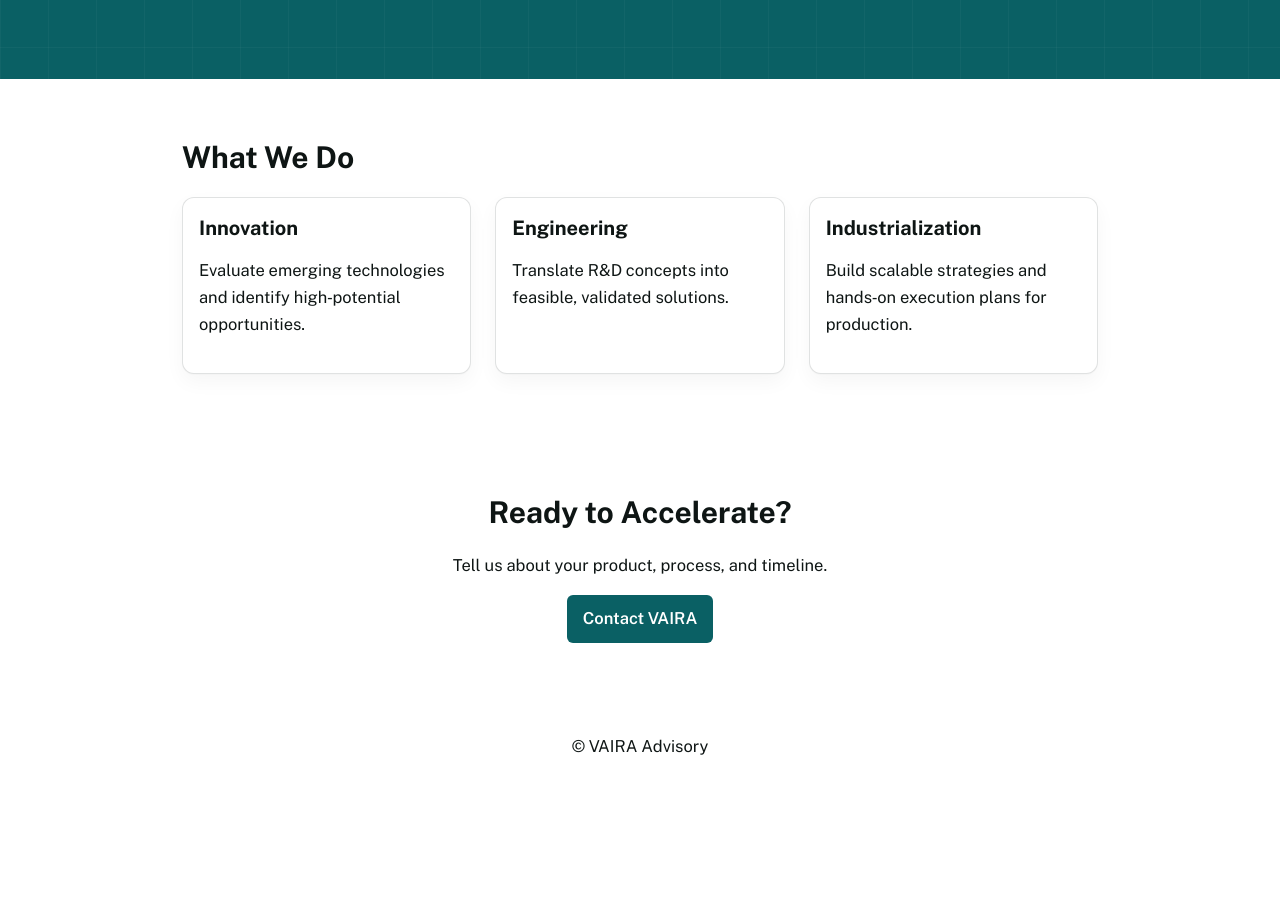
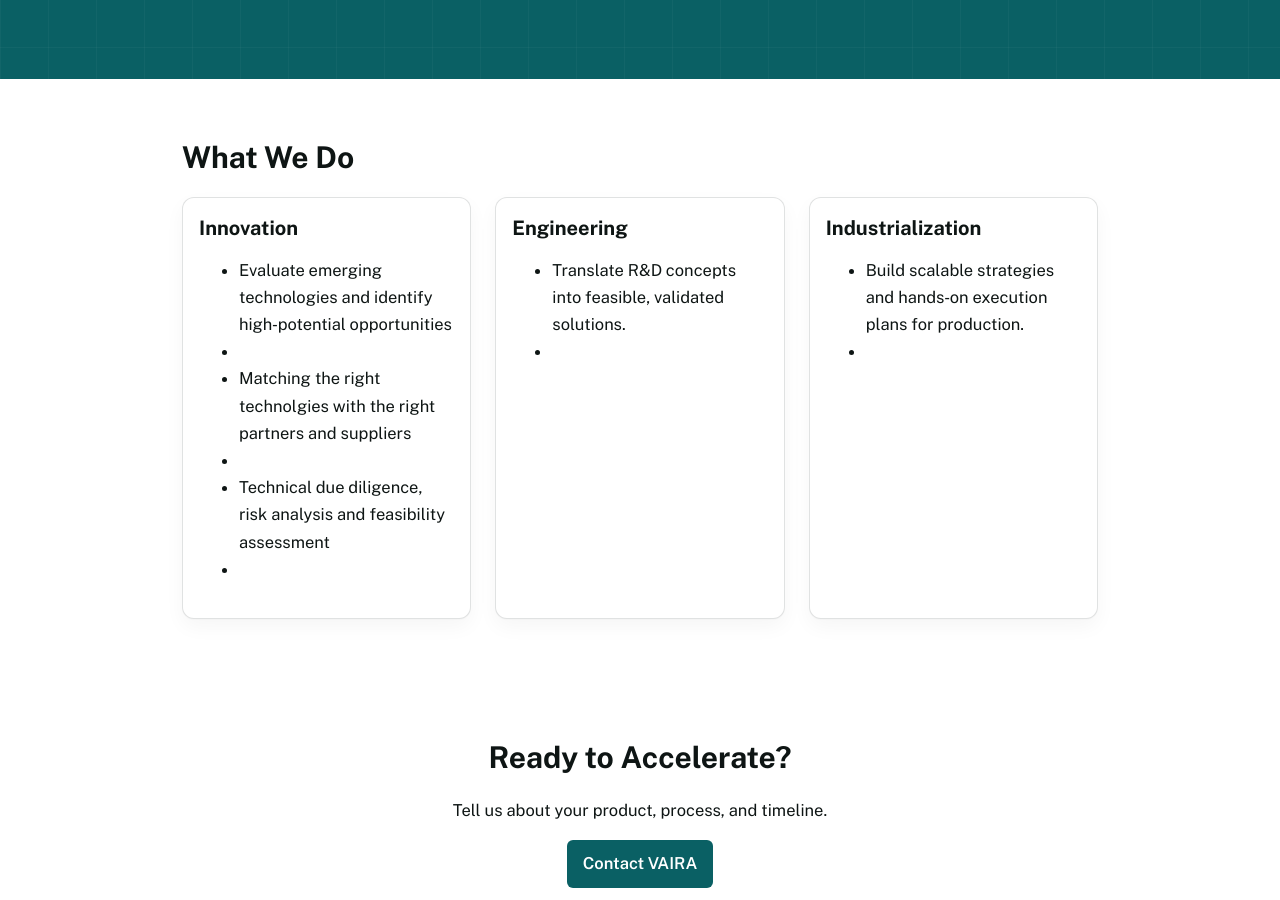
Before and after one commit to raphaelheeb/vaira-advisory, a Jekyll site: the page built from index.html, in a window 1280 px wide and 900 px high, scrolled down 581 px. Built offline with Jekyll 4.4.1, drawn with Linux system fonts in a browser that asks for light colours; before the commit the page ends 1372 px from its top, so only the background shows below that.

Commit message:
Update index.html

```diff
--- a/index.html
+++ b/index.html
@@ -72,20 +72,50 @@
 <!-- WHAT WE DO -->
 <section class="section" id="what-we-do">
   <div class="content-wrapper wrapper--narrow">
-    <h2><span lang="en">What We Do</span><br><span lang="de" class="small">Unsere Leistungen</span></h2>
+    <h2>
+      <span lang="en">What We Do</span><br>
+      <span lang="de" class="small">Unsere Leistungen</span>
+    </h2>
+
     <div class="card-grid">
+
       <div class="card">
-        <h3><span lang="en">Innovation</span><br><span lang="de" class="small">Innovation</span></h3>
-        <p><span lang="en">Evaluate emerging technologies and identify high‑potential opportunities.</span><br><span lang="de">Neue Technologien bewerten und Chancen identifizieren.</span></p>
+        <h3>
+          <span lang="en">Innovation</span><br>
+          <span lang="de" class="small">Innovation</span>
+        </h3>
+        <ul>
+          <li><span lang="en">Evaluate emerging technologies and identify high‑potential opportunities</span></li>
+          <li><span lang="de">Neue Technologien bewerten und Chancen identifizieren</span></li>
+          <li><span lang="en">Matching the right technolgies with the right partners and suppliers</span></li>
+          <li><span lang="de">Die richtigen Technolgien mit den richtigen Partnern und Lieferanten zusammenbringen</span></li>
+          <li><span lang="en">Technical due diligence, risk analysis and feasibility assessment</span></li>
+          <li><span lang="de">Technische Due-Diligence, Risikoanalysen und Machbarkeitsbewertungen</span></li>
+        </ul>
       </div>
+
       <div class="card">
-        <h3><span lang="en">Engineering</span><br><span lang="de" class="small">Engineering</span></h3>
-        <p><span lang="en">Translate R&amp;D concepts into feasible, validated solutions.</span><br><span lang="de">R&amp;D‑Konzepte in validierte Lösungen überführen.</span></p>
+        <h3>
+          <span lang="en">Engineering</span><br>
+          <span lang="de" class="small">Engineering</span>
+        </h3>
+        <ul>
+          <li><span lang="en">Translate R&amp;D concepts into feasible, validated solutions.</span></li>
+          <li><span lang="de">R&amp;D‑Konzepte in validierte Lösungen überführen.</span></li>
+        </ul>
       </div>
+
       <div class="card">
-        <h3><span lang="en">Industrialization</span><br><span lang="de" class="small">Industrialisierung</span></h3>
-        <p><span lang="en">Build scalable strategies and hands‑on execution plans for production.</span><br><span lang="de">Skalierbare Strategien und praxisnahe Umsetzungspläne.</span></p>
+        <h3>
+          <span lang="en">Industrialization</span><br>
+          <span lang="de" class="small">Industrialisierung</span>
+        </h3>
+        <ul>
+          <li><span lang="en">Build scalable strategies and hands‑on execution plans for production.</span></li>
+          <li><span lang="de">Skalierbare Strategien und praxisnahe Umsetzungspläne.</span></li>
+        </ul>
       </div>
+
     </div>
   </div>
 </section>
```
